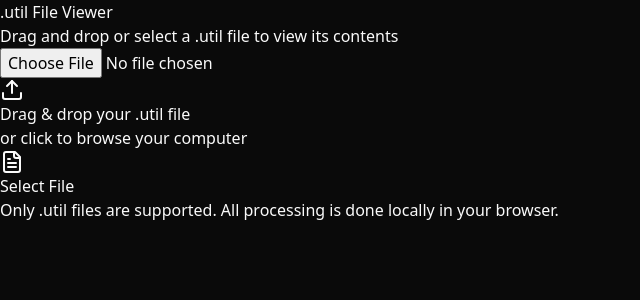
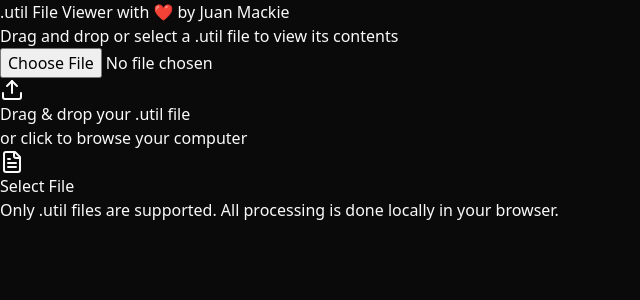
Before and after one commit to juanmackie/utilviewer, a React (Vite) app: page / in a window 1280 px wide. Shown: the top 300 px of the page, without its empty margins (0-640 px from the left). Built offline with nearby package versions, Linux system fonts and the light colour scheme.

Commit message:
Update App.tsx

```diff
--- a/src/App.tsx
+++ b/src/App.tsx
@@ -232,7 +232,7 @@ export default function App() {
       <div className="mx-auto max-w-6xl">
         <div className="mb-8 text-center">
           <h1 className="text-3xl font-bold tracking-tight text-white md:text-4xl">
-            .util File Viewer
+            .util File Viewer with ❤️ by Juan Mackie
           </h1>
           <p className="mt-2 text-zinc-400">
             Drag and drop or select a .util file to view its contents
```
